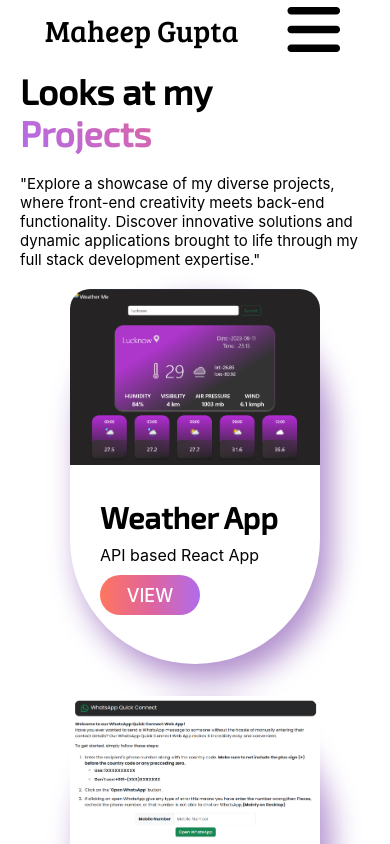
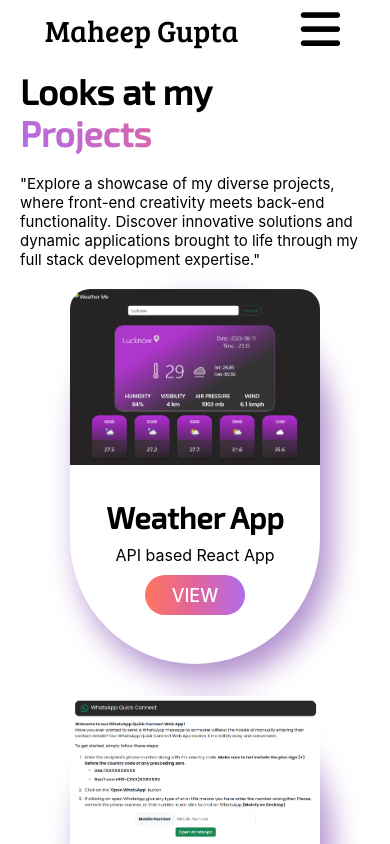
Before and after one commit to CodingStuffsofMahee/portfolio-react, a React (Create React App) app: page /projects in a window 390 px wide. Shown: the top 844 px of the page. Built offline with nearby package versions, Linux system fonts and the light colour scheme.

Commit message:
design fixes

```diff
--- a/src/components/Main/main.css
+++ b/src/components/Main/main.css
@@ -45,9 +45,7 @@ footer {
 
 }
 
-.project-title {
-    text-align: left
-}
+
 
 .intro-title,
 .lst-line,
@@ -232,9 +230,11 @@ p hr {
 }
 
 .proj-desc {
-    padding: 30px 0 0 30px;
+    padding: 30px 0 0 0px;
     display: flex;
     flex-direction: column;
+    justify-content: center;
+    align-items: center;
     gap: 10px;
 }
 
@@ -411,6 +411,7 @@ p hr {
 
     .in-project-title {
         font-size: 30px;
+        text-align: center;
     }
 
     .intrested-work p {
--- a/src/components/Navbar/Navbar.js
+++ b/src/components/Navbar/Navbar.js
@@ -21,7 +21,7 @@ function Navbar() {
             <div className='navbar'>
 
                 <div className='navbar-image'>
-                    <span>Maheep Gupta</span> {isMobile ? <i class="fa-solid fa-xmark fa-2xl ham" onClick={toggleHam}></i> : <i className="fa fa-bars fa-2xl ham" aria-hidden="true" onClick={toggleHam}></i>}</div>
+                    <span>Maheep Gupta</span> {isMobile ? <i class="fa-solid fa-xmark fa-xl ham" onClick={toggleHam}></i> : <i className="fa fa-bars fa-xl ham" aria-hidden="true" onClick={toggleHam}></i>}</div>
                 <div className='navbar-content desktop'>
                     <Link to="/"><span>Home</span></Link>
                     <Link to="/services"><span>Services</span></Link>
--- a/src/components/Navbar/navbar.css
+++ b/src/components/Navbar/navbar.css
@@ -63,8 +63,8 @@ a{
     background: #b4b5b6;
     border-radius: 20px;
     padding: 10px 0 10px 0;
-    right: 20px;
-    top: 55px;
+    right: 5px;
+    top: 70px;
     transition: 0.5s;
     background: -webkit-linear-gradient(45deg, #B16CEA, #E0649C, #FF765F);
 
```
